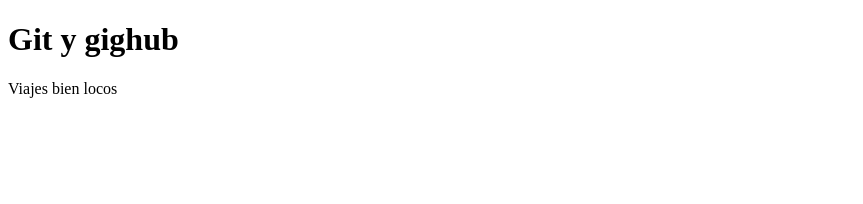
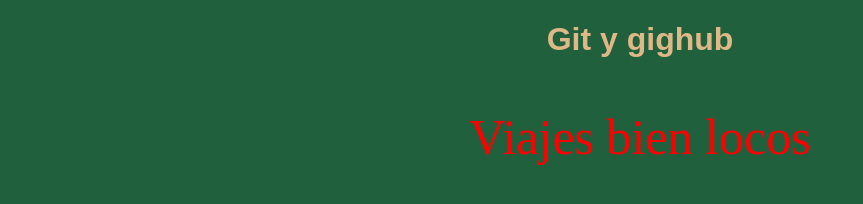
Before and after one commit to DsVarelas/Practica-git, a plain HTML site: page index.html in a window 1280 px wide. Shown: the whole page, without its empty margins (0-863 px from the left). Drawn offline with Linux system fonts and the light colour scheme.

Commit message:
agregamos estilos css

```diff
--- /dev/null
+++ b/css/styles.css
@@ -0,0 +1,13 @@
+body{
+background-color: #20603d;
+}
+h1{
+    color: burlywood;
+    font-family: Arial, sans-serif;
+    text-align: center;
+}
+p{
+    color: red;
+    font-size: 50px;
+    text-align: center;
+}
--- a/index.html
+++ b/index.html
@@ -3,6 +3,7 @@
 <head>
     <meta charset="UTF-8">
     <meta name="viewport" content="width=<device-width>, initial-scale=1.0">
+        <link  rel="stylesheet" href="css/styles.css">
     <title>Document</title>
 </head>
 <body>
```
